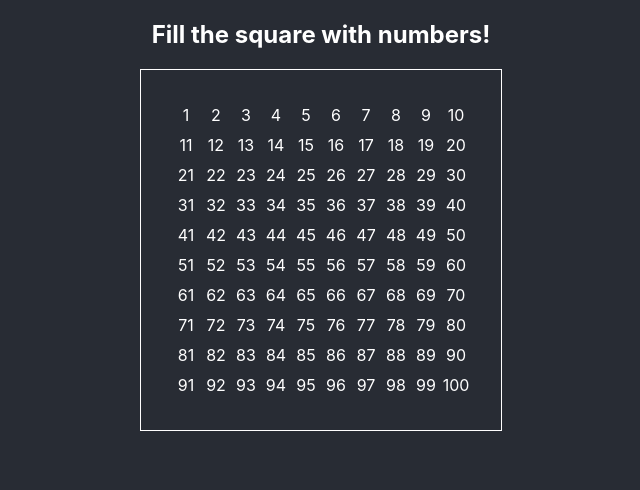
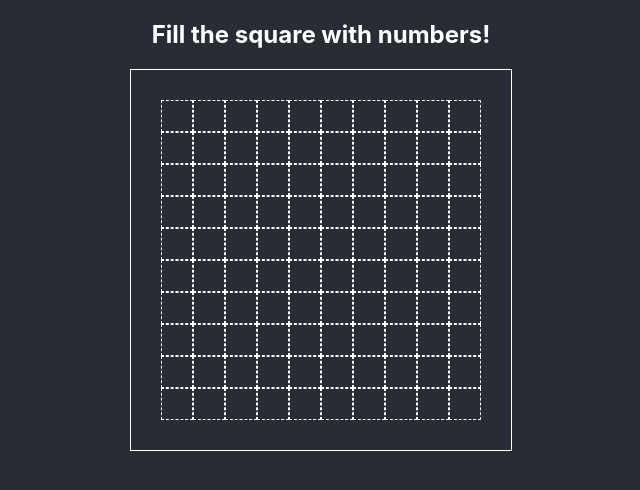
Before and after one commit to lechinoix/fill-the-square, a React (Create React App) app: page / in a window 1280 px wide. Shown: the top 490 px of the page, without its empty margins (319-959 px from the left). Built offline with nearby package versions, Linux system fonts and the light colour scheme.

Commit message:
Dsiplay cell position on click

```diff
--- a/src/App.js
+++ b/src/App.js
@@ -4,9 +4,9 @@ import Grid from "./components/Grid";
 
 function App() {
   return (
-    <section class="main-section">
+    <section className="main-section">
       <h1>Fill the square with numbers!</h1>
-      <div class="grid-container">
+      <div className="grid-container">
         <Grid></Grid>
       </div>
     </section>
--- a/src/components/Cell/index.css
+++ b/src/components/Cell/index.css
@@ -4,4 +4,10 @@
   display: flex;
   justify-content: center;
   align-items: center;
+  cursor: pointer;
+  border: thin dashed white;
 }
+
+.cell:hover {
+  background-color: #999;
+}
--- a/src/components/Cell/index.js
+++ b/src/components/Cell/index.js
@@ -1,6 +1,8 @@
 import React from "react";
 import "./index.css";
 
-export default ({ position }) => (
-  <div class="cell">{position.y * 10 + position.x + 1}</div>
+export default ({ position, number, isActive, onClick }) => (
+  <div onClick={onClick} className={`cell ${isActive ? "active" : null}`}>
+    {number}
+  </div>
 );
--- a/src/components/Grid/index.css
+++ b/src/components/Grid/index.css
@@ -2,3 +2,7 @@
   display: flex;
   flex-direction: column;
 }
+
+.line-wrapper {
+  display: flex;
+}
--- a/src/components/Grid/index.js
+++ b/src/components/Grid/index.js
@@ -1,11 +1,48 @@
-import React from "react";
-import Line from "../Line";
+import React, { useState } from "react";
+import Cell from "../Cell";
 import "./index.css";
 
-export default (props) => (
-  <div class="grid-line-wrapper">
-    {[...Array(10).keys()].map((_, i) => (
-      <Line index={i} />
-    ))}
-  </div>
-);
+const SQUARE_SIZE = 10;
+
+const squareRange = [];
+for (var i = 0; i < SQUARE_SIZE; i++) {
+  squareRange.push(i);
+}
+
+const emptyNumberMatrix = [];
+for (var i = 0; i < SQUARE_SIZE; i++) {
+  emptyNumberMatrix.push(new Array(SQUARE_SIZE));
+}
+
+export default (props) => {
+  const [numberMatrix, setNumberMatrix] = useState(emptyNumberMatrix);
+  const [roundNumber, setroundNumber] = useState(1);
+
+  const setNumber = ({ x, y }) => {
+    numberMatrix[x][y] = roundNumber;
+    setroundNumber(roundNumber + 1);
+    setNumberMatrix([...numberMatrix]);
+  };
+
+  const isCellActive = ({ x, y }) => {
+    return !!numberMatrix[x][y];
+  };
+
+  return (
+    <div className="grid-line-wrapper">
+      {squareRange.map((_, y) => (
+        <div key={y} className="line-wrapper">
+          {squareRange.map((_, x) => (
+            <Cell
+              key={x}
+              position={{ x, y }}
+              isActive={isCellActive({ x, y })}
+              number={numberMatrix[x][y]}
+              onClick={() => setNumber({ x, y })}
+            />
+          ))}
+        </div>
+      ))}
+    </div>
+  );
+};
--- a/src/components/Line/index.css
+++ /dev/null
@@ -1,3 +0,0 @@
-.line-wrapper {
-  display: flex;
-}
--- a/src/components/Line/index.js
+++ /dev/null
@@ -1,11 +0,0 @@
-import React from "react";
-import Cell from "../Cell";
-import "./index.css";
-
-export default ({ index }) => (
-  <div class="line-wrapper">
-    {[...Array(10).keys()].map((_, i) => (
-      <Cell position={{ x: i, y: index }} />
-    ))}
-  </div>
-);
```
